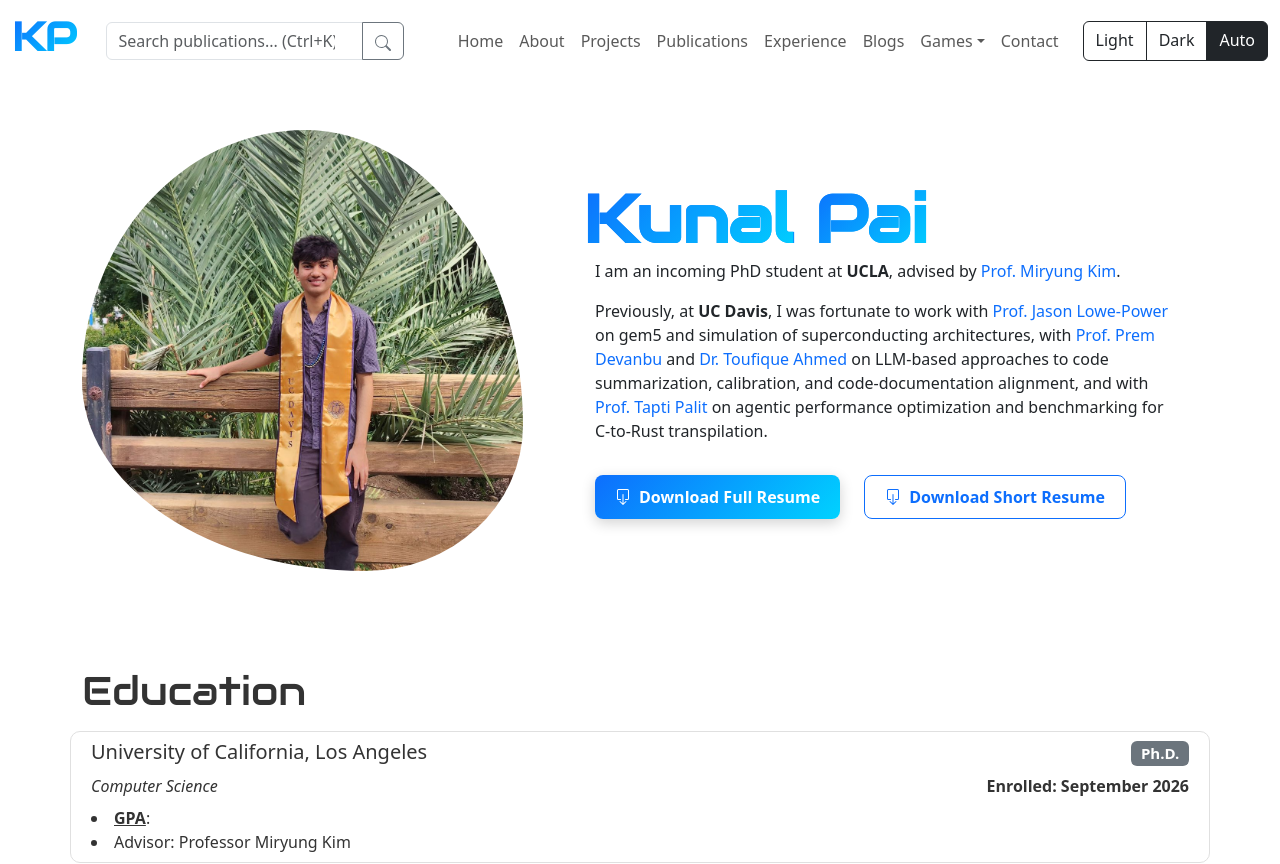
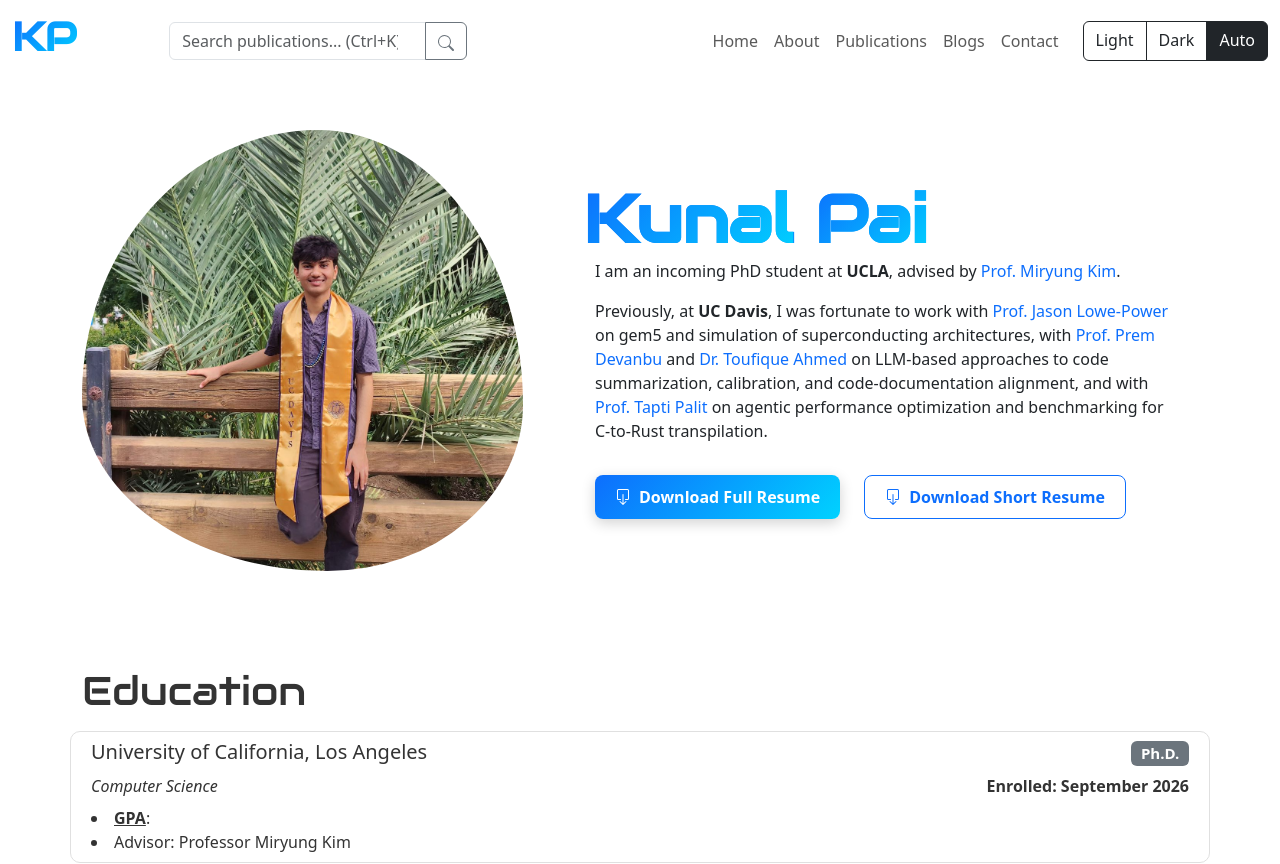
Before and after one commit to kunpai/my-website, a Next.js app: page / in a window 1280 px wide. Shown: the top 864 px of the page. Built offline with nearby package versions, Linux system fonts and the light colour scheme.

Commit message:
feat: disable projects, experience, and games in website config and navigation

```diff
--- a/components/topbar.js
+++ b/components/topbar.js
@@ -178,7 +178,7 @@ export default function Topbar() {
                                         Publications
                                     </Nav.Link>
                                 )}
-                                {features.workExperience !== false && (
+                                {features.workExperience !== false && features.experience !== false && (
                                     <Nav.Link href="/work-experiences" as={Link} className="main-text-regular" onClick={() => setShow(false)}>
                                         Experience
                                     </Nav.Link>
--- a/pages/index.js
+++ b/pages/index.js
@@ -170,7 +170,7 @@ export default function Home() {
         {/* <Row>
           <Experience jsonExperiences={teachingExperience} title={"Teaching Experience"} isExperience />
         </Row> */}
-        {features.workExperience !== false && (
+        {features.workExperience !== false && features.experience !== false && (
           <Row>
             <Experience jsonExperiences={workExperienceFiltered} title={"Research & Professional Experience"} isExperience />
             <div ref={workViewAllRef}>
--- a/website.config.json
+++ b/website.config.json
@@ -30,11 +30,12 @@
     "enableChatbot": false,
     "features": {
         "about": true,
-        "projects": true,
+        "projects": false,
         "publications": true,
-        "workExperience": true,
+        "workExperience": false,
+        "experience": false,
         "blogs": true,
-        "games": true,
+        "games": false,
         "chatbot": false,
         "researchGraph": true
     },
```
